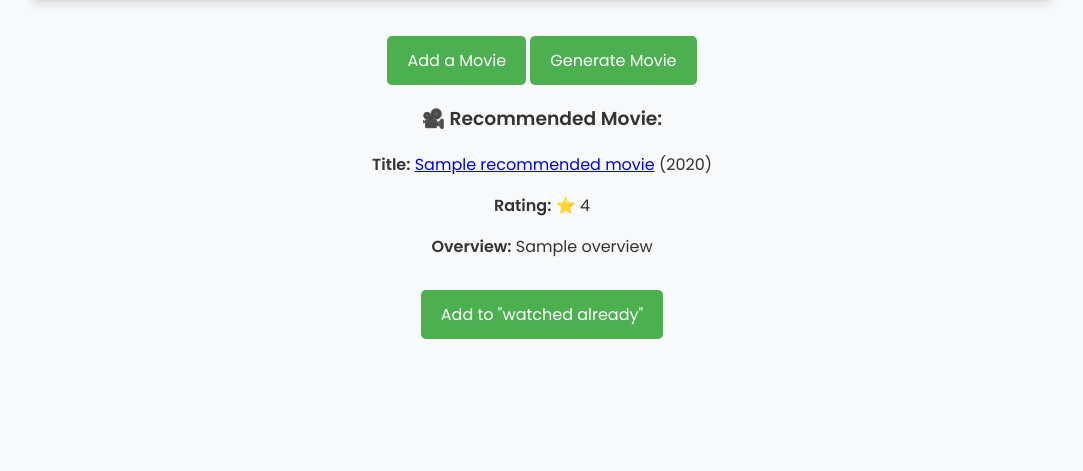
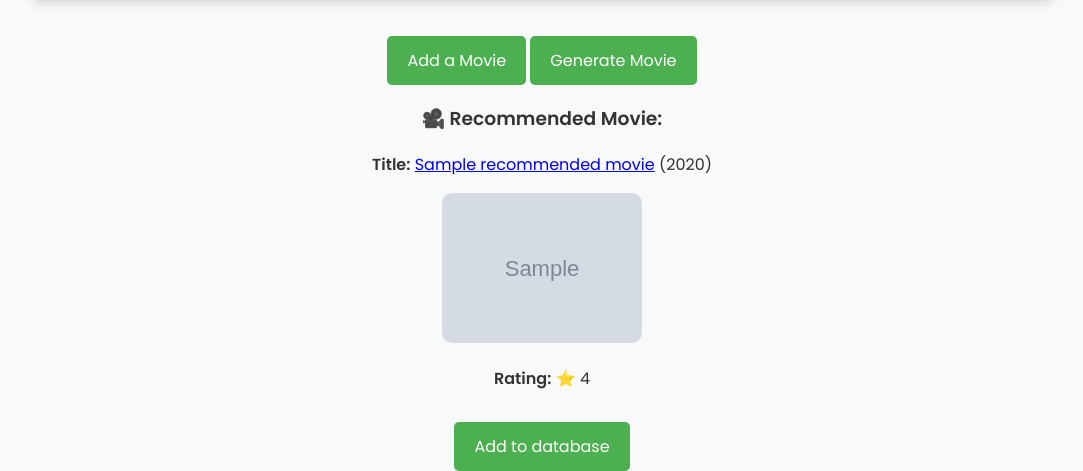
Before and after one commit to GospodinovPetar/movies_app, a Django app: template templates/movies.html in a window 1280 px wide. Shown: the part 633-1104 px from the top of the page, without its empty margins (98-1181 px from the left). Before the commit the page ends 972 px from the top, so only its background shows below. Run offline with Django 5.2, Linux system fonts and the light colour scheme; data comes from the database, SQL or seed files in the repository; both versions use the stored data as it was after the commit; the template is opened without the code that fills it: values that come from a table or form of the project are taken from there, most other values are stand-ins (such as "Sample title", 1, 10 or a date in 2020); grey boxes marked "Sample" are stand-in pictures.

Commit message:
Added a poster for the movie

```diff
--- a/movies_app/utils.py
+++ b/movies_app/utils.py
@@ -139,12 +139,15 @@ def generate_movie(request):
     )
 
     if recommended_movie:
+        poster_path = recommended_movie.get("poster_path")
+        poster_url = f"https://image.tmdb.org/t/p/w500{poster_path}" if poster_path else None
         request.session["recommended_movie"] = {
             "title": recommended_movie["title"],
             "year": recommended_movie.get("release_date", "Unknown")[:4],
             "rating": recommended_movie.get("vote_average", "N/A"),
             "tmdb_url": f"https://www.themoviedb.org/movie/{recommended_movie['id']}",
             "overview": recommended_movie.get("overview", "No description available."),
+            "poster_url": poster_url if poster_url else None
         }
     else:
         request.session["recommended_movie"] = None
--- a/templates/movies.html
+++ b/templates/movies.html
@@ -40,9 +40,13 @@
     <div class="recommended-movie">
         <h3>🎥 Recommended Movie:</h3>
         <p><strong>Title:</strong> <a href="{{ recommended_movie.tmdb_url }}" target="_blank">{{ recommended_movie.title }}</a> ({{ recommended_movie.year }})</p>
+        {% if recommended_movie.poster_url %}
+            <img src="{{ recommended_movie.poster_url }}" alt="Movie Poster" style="width:200px; border-radius:10px;">
+        {% else %}
+            <p>No poster available.</p>
+        {% endif %}
         <p><strong>Rating:</strong> ⭐ {{ recommended_movie.rating }}</p>
-        <p><strong>Overview:</strong> {{ recommended_movie.overview }}</p>
-        <a href="{% url 'add_movie_to_list' %}" class="button-link">Add to "watched already"</a>
+        <a href="{% url 'add_movie_to_list' %}" class="button-link">Add to database</a>
     </div>
     {% else %}
         <h3>There is no information about the movies you watch. <br> I can't recommend anything without prior information.</h3>
```
Also changed, not shown: db.sqlite3.
